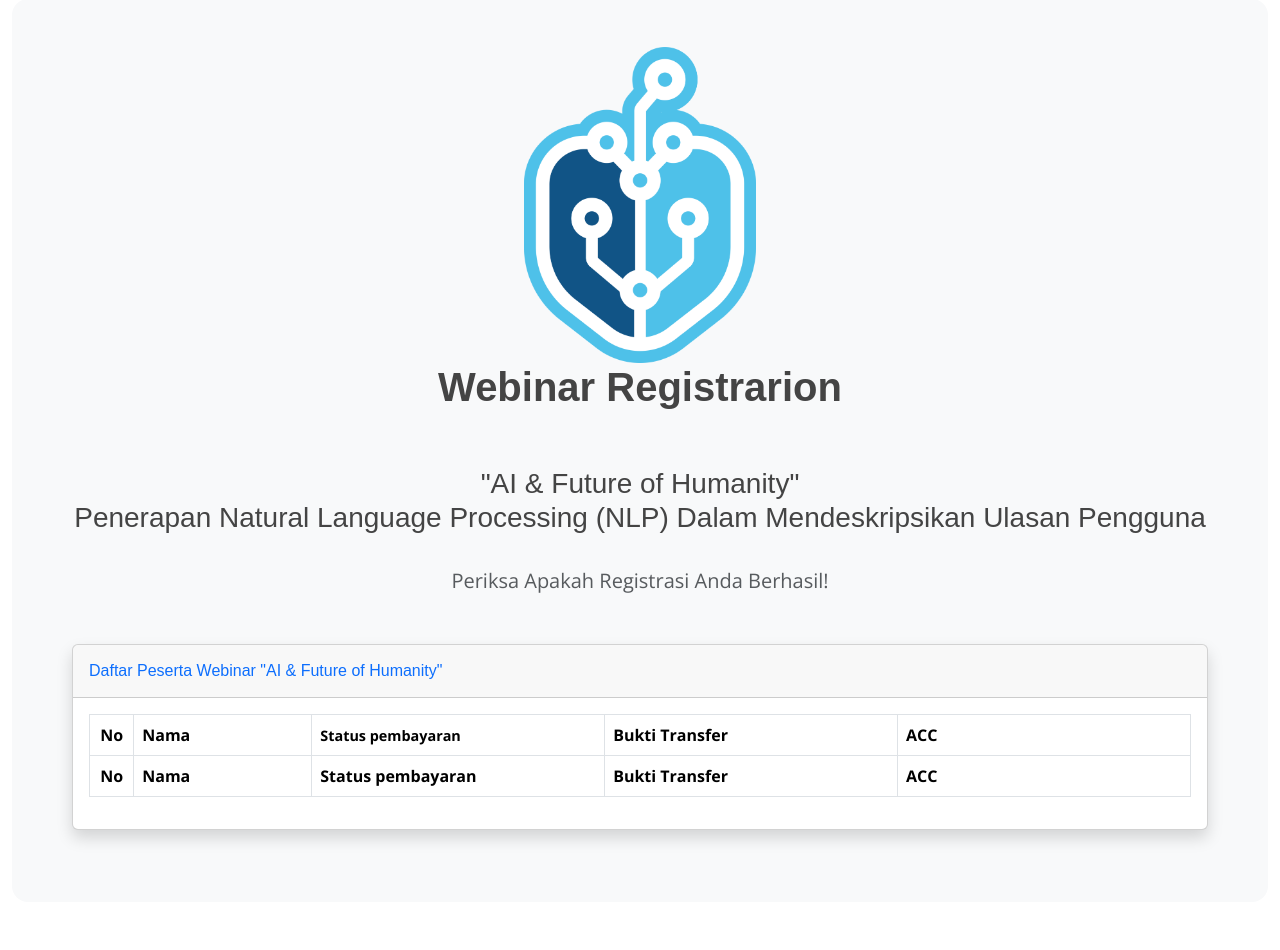
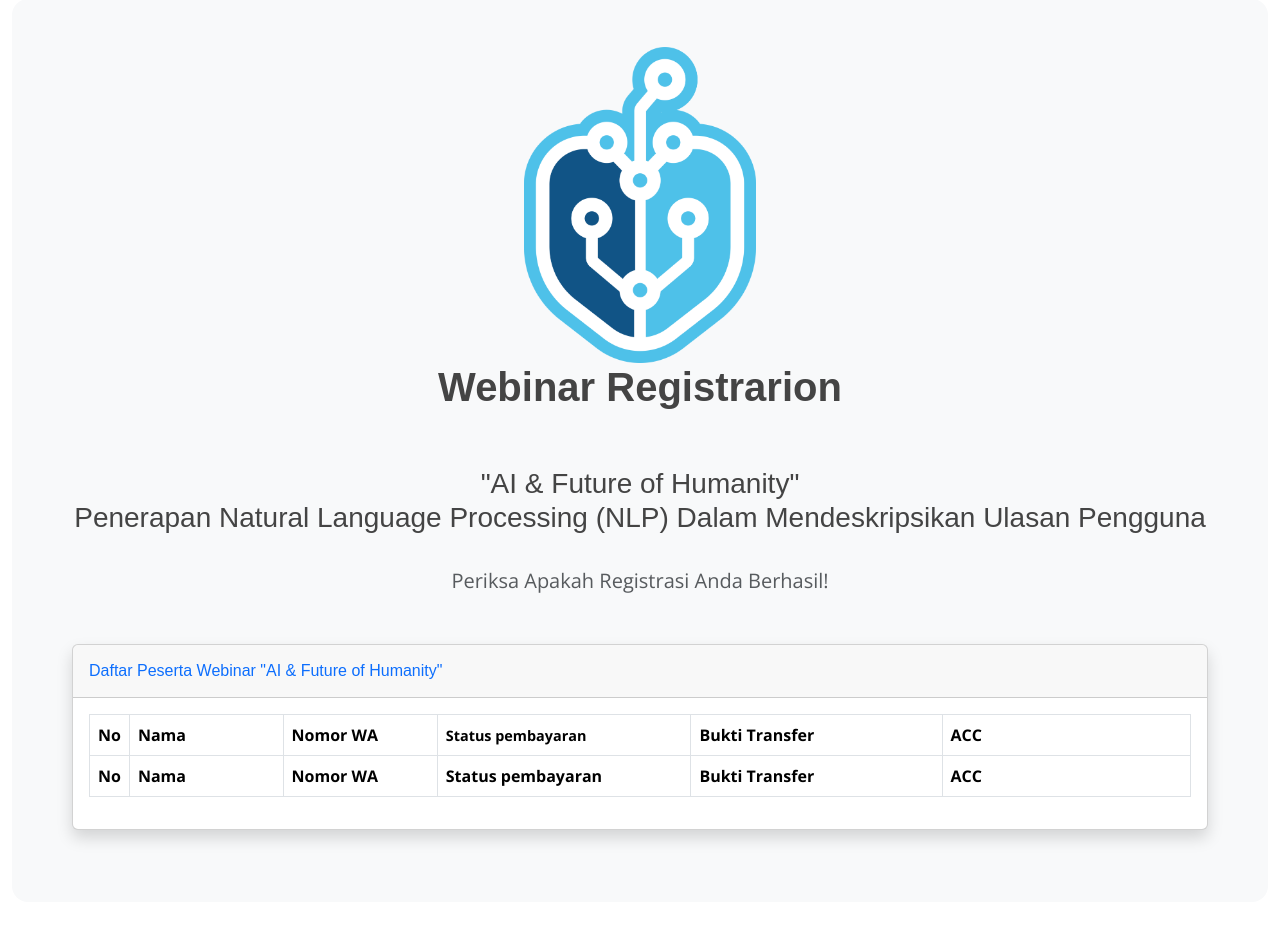
Before and after one commit to mamanwhide/coconutWebinar, a Flask app: page /pendaftar in a window 1280 px wide. Shown: the part 49-999 px from the top of the page. Run offline with Flask 3, Linux system fonts and the light colour scheme; the visitor is signed in with stand-in values (Sample User, id 1); data that the repository does not hold is empty; some libraries are stand-ins or nearby versions.

Commit message:
five Commit

```diff
--- a/app/routes.py
+++ b/app/routes.py
@@ -93,6 +93,7 @@ def getData():
 		data_jsom.append({
 			'id':baris.id,
 			'nama_lengkap':baris.nama_lengkap,
+			'no_wa':baris.no_wa,
 			'status':baris.status,
 			'bukti_tf':baris.bukti_tf[39:],
 		})
--- a/app/templates/pendaftar2.html
+++ b/app/templates/pendaftar2.html
@@ -68,6 +68,11 @@
                                                                     style="width: 160.717px;" aria-sort="ascending"
                                                                     aria-label="Name: activate to sort column descending">
                                                                     Nama</th>
+                                                                <th class="sorting sorting_asc" tabindex="0"
+                                                                    aria-controls="dataTable" rowspan="1" colspan="1"
+                                                                    style="width: 160.717px;" aria-sort="ascending"
+                                                                    aria-label="Name: activate to sort column descending">
+                                                                    Nomor WA</th>
                                                                 <th class="sorting" tabindex="0"
                                                                     aria-controls="dataTable" rowspan="1" colspan="1"
                                                                     style="width: 264.367px; font-size: 0.9em;"
@@ -90,6 +95,7 @@
                                                                 <th rowspan="1" colspan="1" style="text-align: center;">
                                                                     No</th>
                                                                 <th rowspan="1" colspan="1">Nama</th>
+                                                                <th rowspan="1" colspan="1">Nomor WA</th>
                                                                 <th rowspan="1" colspan="1">Status pembayaran</th>
                                                                 <th rowspan="1" colspan="1">Bukti Transfer</th>
                                                                 <th rowspan="1" colspan="1">ACC</th>
@@ -141,15 +147,17 @@
                 var newRow = table.insertRow(table.rows.length);
                 var cell1 = newRow.insertCell(0);
                 var cell2 = newRow.insertCell(1);
-                var cell3 = newRow.insertCell(2);
-                var cell4 = newRow.insertCell(3);
-                var cell6 = newRow.insertCell(4);
+                var cell7 = newRow.insertCell(2);
+                var cell3 = newRow.insertCell(3);
+                var cell4 = newRow.insertCell(4);
+                var cell6 = newRow.insertCell(5);
 
                 cell1.classList.add("tengah");
 
 
                 cell1.innerHTML = `<b>${element.id}</b>`;
                 cell2.innerHTML = element.nama_lengkap;
+                cell7.innerHTML = element.no_wa;
                 cell4.innerHTML =
                     `<img src="{{ url_for('static', filename='') }}${element.bukti_tf}" width="200" alt="bukti transfer">`;
 
@@ -158,6 +166,7 @@
                     cell1.classList.add("text-primary");
                     cell2.classList.add("text-primary");
                     cell3.classList.add("text-primary");
+                    cell7.classList.add("text-primary");
                     cell6.innerHTML =
                         `<button class='btn btn-danger' onclick='update(${element.id})'>Tolak</button>`;
 
@@ -168,6 +177,7 @@
                     cell1.style.backgroundColor = "yellow";
                     cell2.style.backgroundColor = "yellow";
                     cell3.style.backgroundColor = "yellow";
+                    cell7.style.backgroundColor = "yellow";
                     cell4.style.backgroundColor = "yellow";
                     cell6.style.backgroundColor = "yellow";
                 }
```
